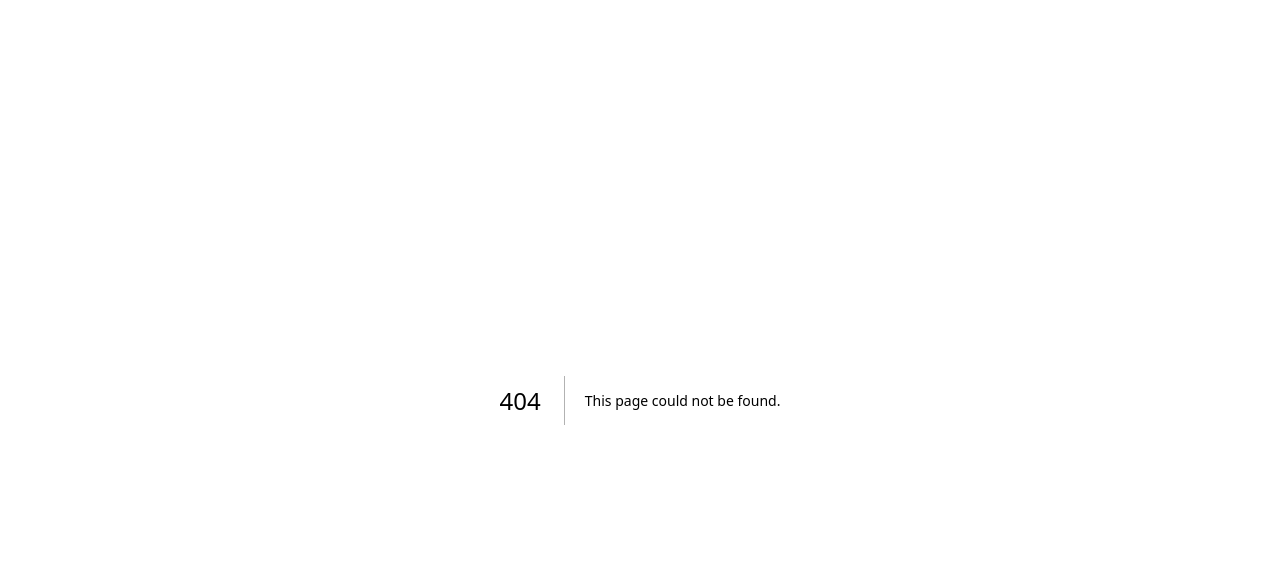
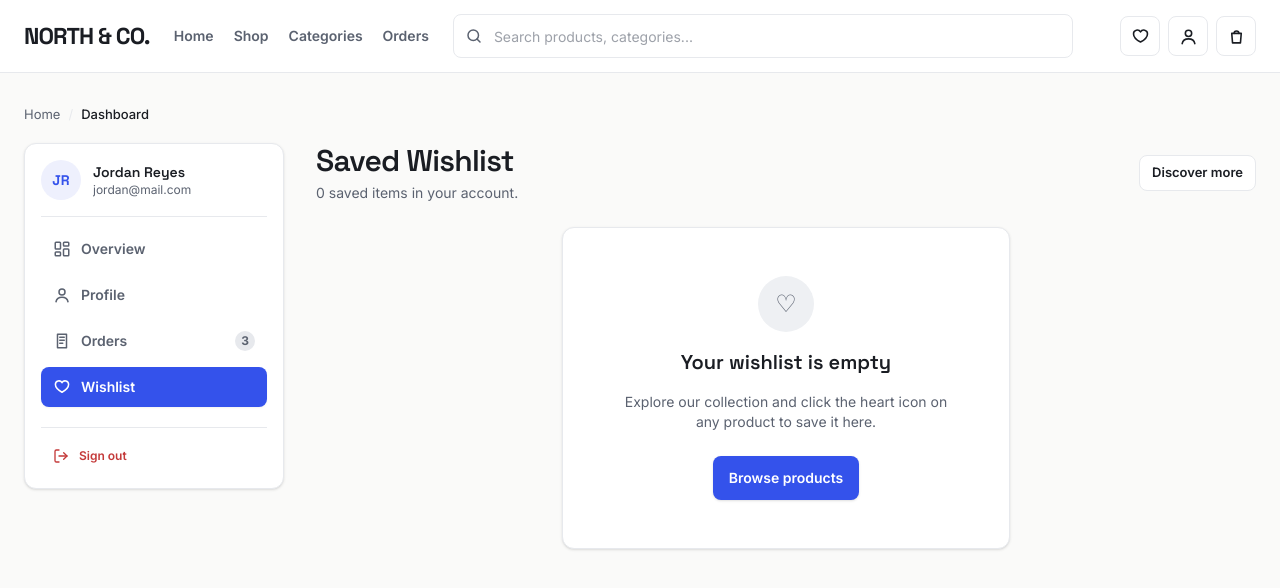
Before and after one commit to nelsonfrank/ecommerce-site-manpower, a Next.js app in the folder client/: page /dashboard/wishlist in a window 1280 px wide. Before the commit this address had no page. Shown: the top 588 px of the page. Built offline with nearby package versions, Linux system fonts and the light colour scheme.

Commit message:
feat(dashboard): implement /dashboard/wishlist with saved products and empty state

```diff
--- /dev/null
+++ b/client/app/(site)/dashboard/wishlist/page.tsx
@@ -0,0 +1,61 @@
+"use client";
+
+import * as React from "react";
+import Link from "next/link";
+import { PRODUCTS } from "@/lib/data";
+import { useStore } from "@/lib/store";
+import { Button } from "@/components/ui/Button";
+import { ProductGrid } from "@/components/organisms/ProductGrid";
+
+export default function DashboardWishlistPage() {
+  const wishlist = useStore((state) => state.wishlist);
+
+  const savedProducts = PRODUCTS.filter((p) => wishlist.includes(p.id));
+
+  return (
+    <div className="space-y-6">
+      {/* Header */}
+      <div className="flex flex-col sm:flex-row sm:items-center justify-between gap-3">
+        <div>
+          <h1 className="font-display font-semibold text-2xl sm:text-3xl text-ink tracking-tight">
+            Saved Wishlist
+          </h1>
+          <p className="font-sans text-sm text-slate mt-1">
+            {savedProducts.length} saved {savedProducts.length === 1 ? "item" : "items"} in your account.
+          </p>
+        </div>
+
+        <Link href="/shop" className="focus-ring shrink-0 rounded-sm">
+          <Button variant="secondary" size="sm">
+            Discover more
+          </Button>
+        </Link>
+      </div>
+
+      {/* Wishlist Items or Empty State */}
+      {savedProducts.length === 0 ? (
+        <div className="rounded-md border border-mist bg-surface p-12 text-center max-w-md mx-auto space-y-4 shadow-sm">
+          <div
+            className="w-14 h-14 rounded-full bg-[#eef0f3] text-slate text-2xl flex items-center justify-center mx-auto select-none"
+            aria-hidden="true"
+          >
+            ♡
+          </div>
+          <h2 className="font-display font-semibold text-xl text-ink">
+            Your wishlist is empty
+          </h2>
+          <p className="font-sans text-slate text-sm">
+            Explore our collection and click the heart icon on any product to save it here.
+          </p>
+          <div className="pt-2">
+            <Link href="/shop" className="focus-ring rounded-sm inline-block">
+              <Button>Browse products</Button>
+            </Link>
+          </div>
+        </div>
+      ) : (
+        <ProductGrid products={savedProducts} />
+      )}
+    </div>
+  );
+}
```
